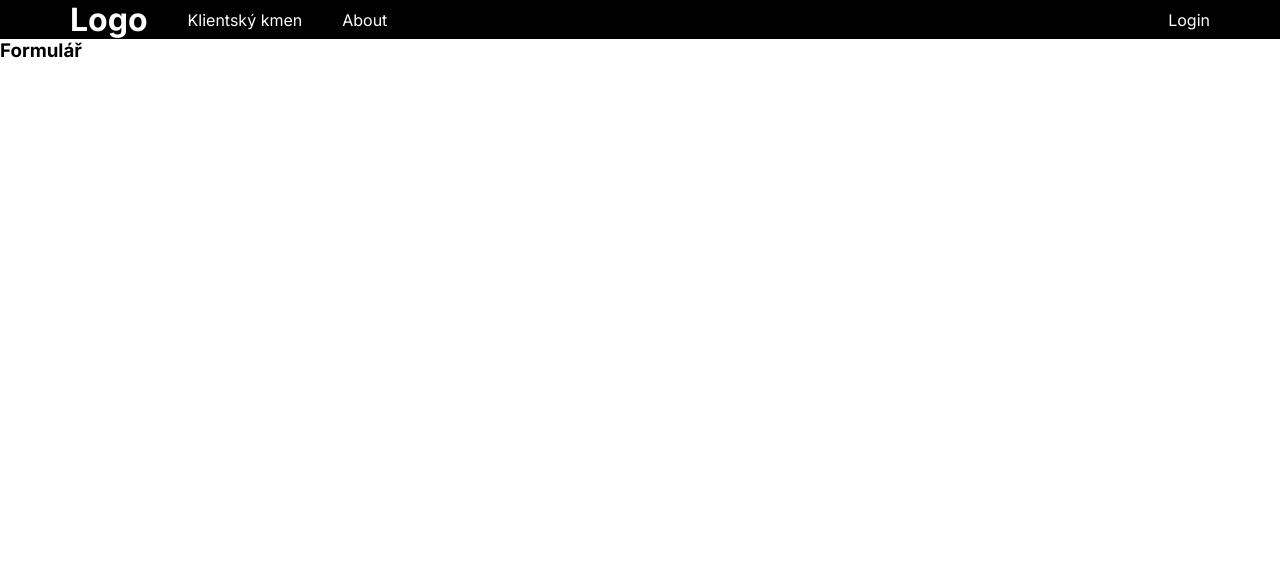
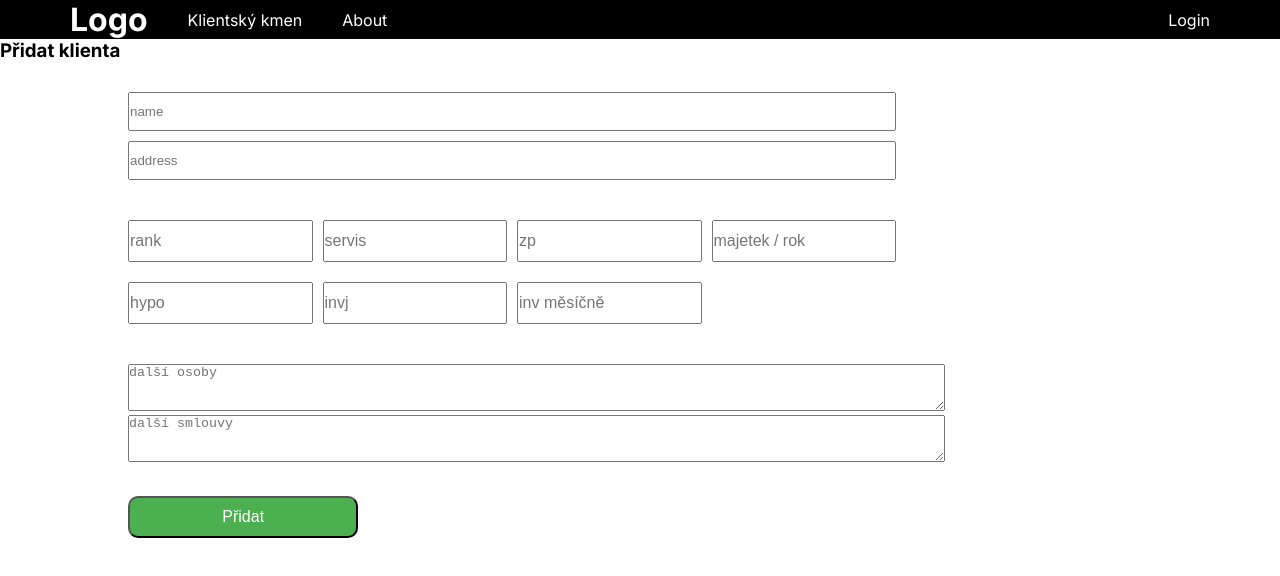
Before and after one commit to JGCZE/CRM_next, a Next.js app: page /addClient in a window 1280 px wide. Shown: the top 576 px of the page. Built offline with nearby package versions, Linux system fonts and the light colour scheme.

Commit message:
form + database connections

```diff
--- /dev/null
+++ b/src/app/addClient/addClient.module.css
@@ -0,0 +1,43 @@
+.container {
+  width: 80%;
+  margin: 0 auto;
+}
+
+.form {
+  display: flex;
+  flex-direction: column;
+  width: 75%;
+  margin-top: 30px;
+}
+
+.form input {
+  margin-bottom: 10px;
+  padding: 10px 0;
+}
+
+.numberSection {
+  display: grid;
+  grid-template-columns: auto auto auto auto;
+  gap: 10px;
+  margin-top: 30px;
+}
+
+.numberSection input {
+  width: 100%;
+  font-size: 16px;
+}
+
+.notesSection {
+  margin-top: 30px;
+}
+
+.button {
+  margin-top: 30px;
+  padding: 10px 0;
+  background-color: #4CAF50;
+  color: white;
+  font-size: 16px;
+  cursor: pointer;
+  width: 30%;
+  border-radius: 10px;
+}
--- a/src/app/addClient/page.jsx
+++ b/src/app/addClient/page.jsx
@@ -1,8 +1,37 @@
+import styles from "./addClient.module.css"
+import { addClient } from "../lib/actions"
 
 const AddClient = () => {
   return (
     <div>
-      <h3>Formulář</h3>
+      <h3>Přidat klienta</h3>
+
+      <div className={styles.container}>
+        <form action={addClient} className={styles.form}>
+          <input type="text" placeholder="name" name="name" />
+          <input type="text" placeholder="address" name="address" />
+
+          <div className={styles.numberSection}>
+            <input type="text" placeholder="rank" name="rank" />
+            <input type="text" placeholder="servis" name="servis" />
+            <input type="text" placeholder="zp" name="zp" />
+            <input type="text" placeholder="majetek / rok" name="majetek" />
+            <input type="text" placeholder="hypo" name="hypo" />
+            <input type="number" placeholder="invj" name="invj" />
+            <input type="text" placeholder="inv měsíčně" name="invm" />
+          </div>
+
+          <div className={styles.notesSection}>
+            <textarea name="persons" id="persons" cols="100" rows="3" placeholder="další osoby"></textarea>
+            <textarea name="contracts" id="contracts" cols="100" rows="3" placeholder="další smlouvy"></textarea>
+          </div>
+
+          <button type="submit" className={styles.button}>
+            Přidat
+          </button>
+
+        </form>
+      </div>
     </div>
   )
 }
--- a/src/app/lib/actions.js
+++ b/src/app/lib/actions.js
@@ -1,15 +1,16 @@
+"use server"
 
 import { connectToDb } from "./utils";
 import { Client } from "./models";
 import { revalidatePath } from "next/cache";
 
 export const addClient = async (client) => {
+  const { name, rank, servis, zp, majetek, hypo, invj, invm, address } = Object.fromEntries(client);
 
   try {
     await connectToDb()
-    console.log(client)
-    // const newClient = new Client(client)
-    // await newClient.save()
+    const newClient = new Client({ name, rank, servis, zp, majetek, hypo, invj, invm, address })
+    await newClient.save()
     console.log("Client added");
     revalidatePath("/kmen")
   } catch (error) {
--- a/src/app/lib/models.js
+++ b/src/app/lib/models.js
@@ -45,4 +45,4 @@ const clientSchema = new mongoose.Schema({
 }, { timestamps: true})
 
 
-export const Client = mongoose.models.Client || mongoose.model("client", clientSchema)
+export const Client = mongoose.models.Client || mongoose.model("Client", clientSchema)
```
